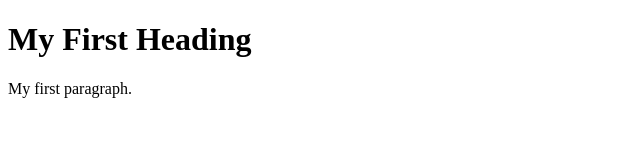
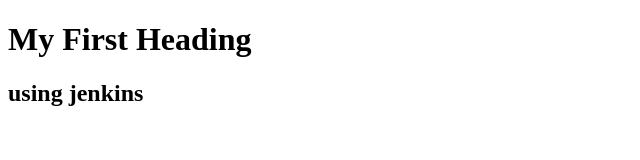
Before and after one commit to srishti0912/Devops, a plain HTML site: page index.html in a window 1280 px wide. Shown: the whole page, without its empty margins (0-640 px from the left). Drawn offline with Linux system fonts and the light colour scheme.

Commit message:
Update index.html

```diff
--- a/index.html
+++ b/index.html
@@ -3,8 +3,6 @@
 <body>
 
 <h1>My First Heading</h1>
-
-<p>My first paragraph.</p>
-
+<h2>using jenkins</h2>
 </body>
 </html>
```
